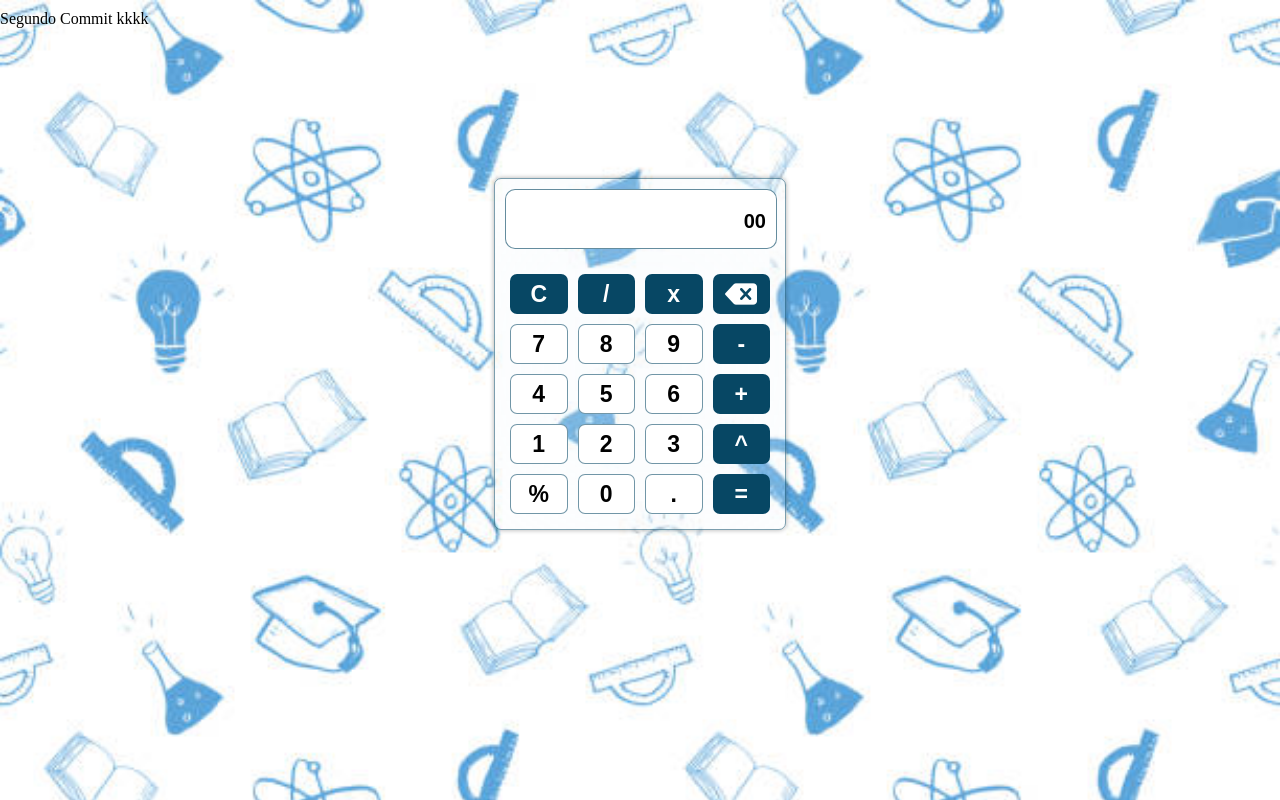
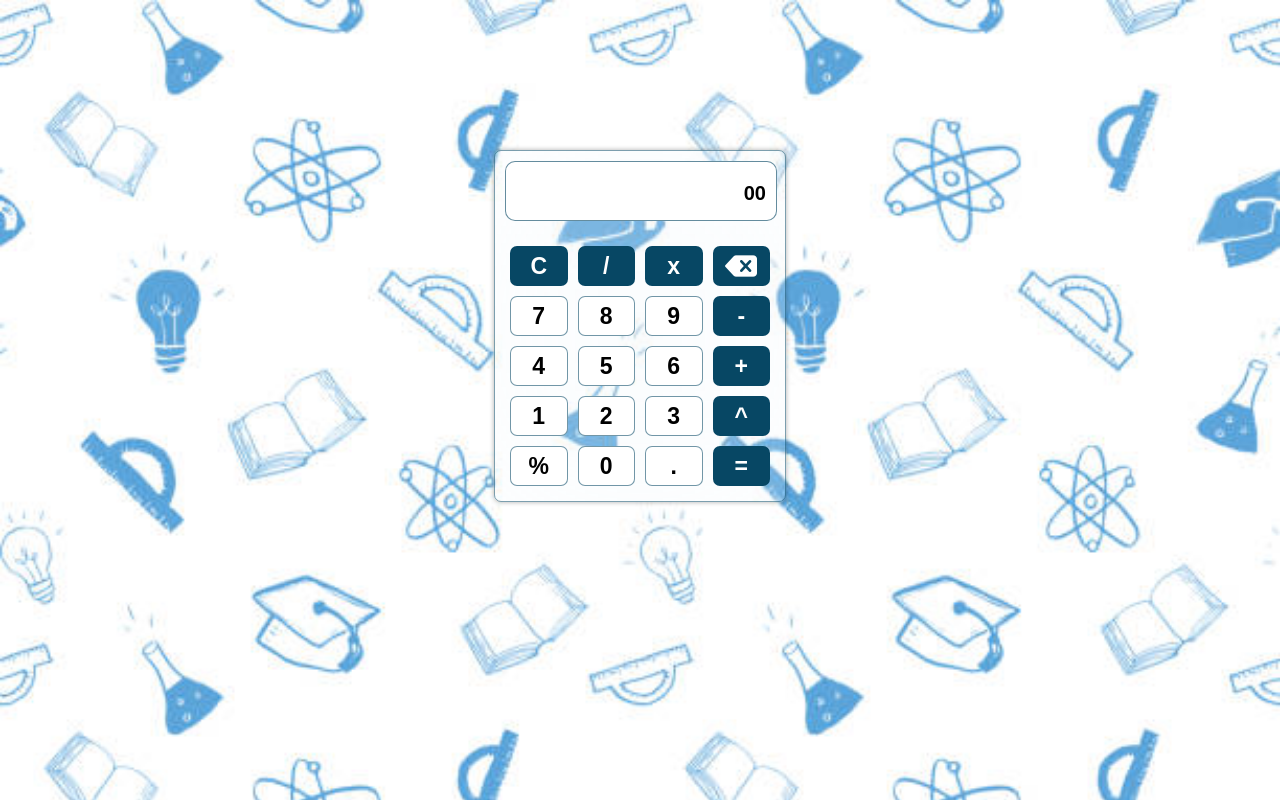
Before and after one commit to DaliaCapusso/WebCalculator, a plain HTML site: page index.html in a window 1280 px wide. Drawn offline with Linux system fonts and the light colour scheme.

Commit message:
REmoção de paragrafo

```diff
--- a/index.html
+++ b/index.html
@@ -8,7 +8,6 @@
     <link rel="stylesheet" href="style.css">
 </head>
 <body>
-    <p>Segundo Commit kkkk</p>
     <div class="tela">
         <div id="monitor">
             <p id="expressao">00</p>
@@ -51,7 +50,6 @@
             </div>
         </div>
     </div>
-
     <script src="script.js"></script>
 </body>
 </html>
```
